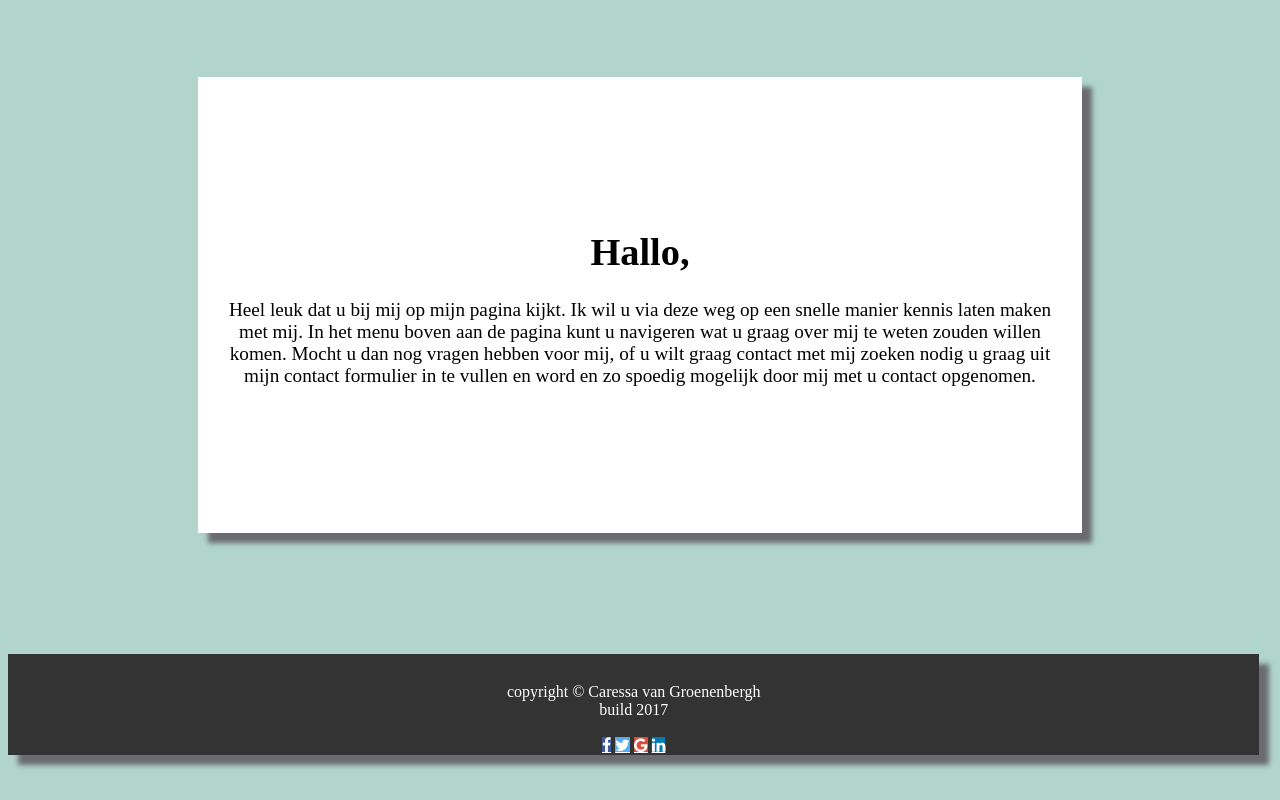
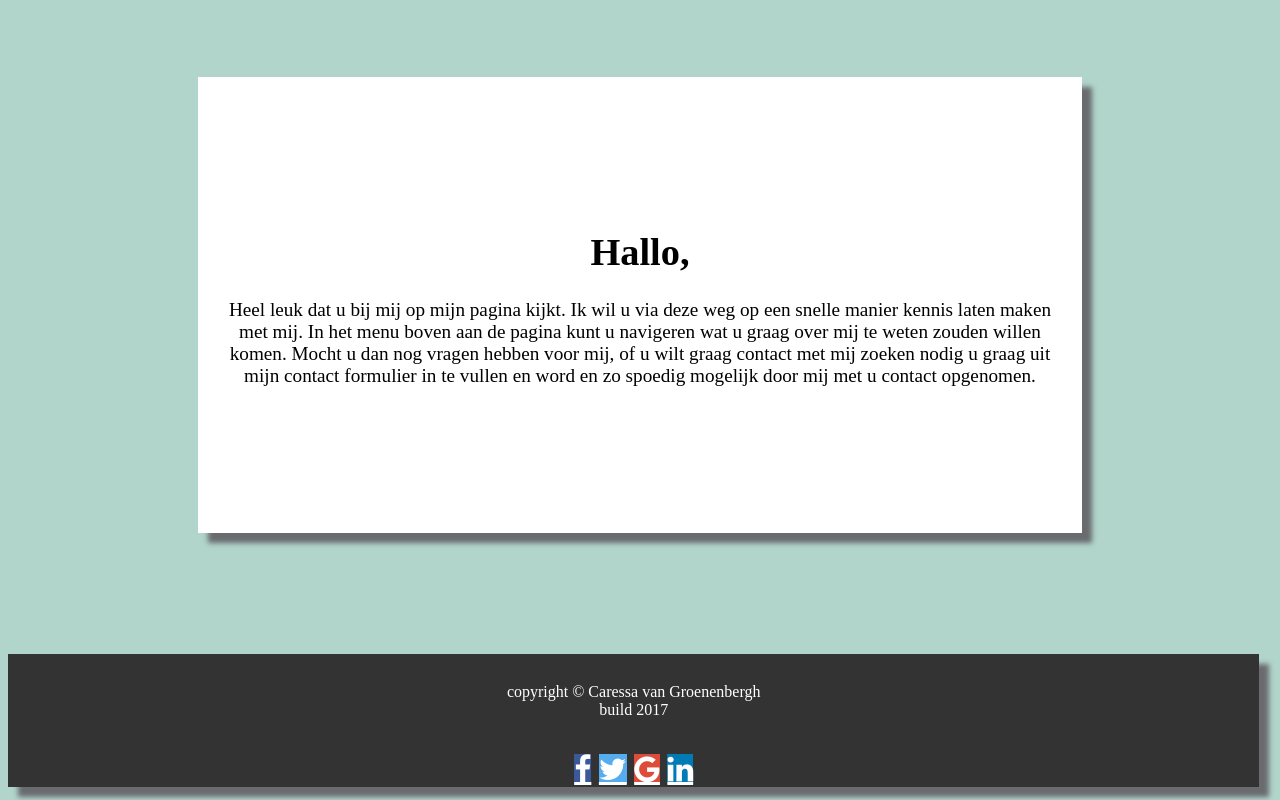
Before and after one commit to cares86/webpage, a plain HTML site: page index.html in a window 1280 px wide. Shown: the part 553-1353 px from the top of the page. Before the commit the page ends 1329 px from the top, so only its background shows below. Drawn offline with Linux system fonts and the light colour scheme.

Commit message:
style link verplaats, losse style tag verwijder, social media buttons grote aanpasbaar

```diff
--- a/index.html
+++ b/index.html
@@ -8,6 +8,7 @@
 
 <title> welkom</title>
 <link rel="stylesheet" type="text/css" href="style.css">
+<link rel="stylesheet" href="https://cdnjs.cloudflare.com/ajax/libs/font-awesome/4.7.0/css/font-awesome.min.css">
 <meta name="viewport" content="width=device-width, initial-scale=1">
 
 <header class="header">
@@ -75,13 +76,16 @@ Caressa van Groenenbergh
   <footer class="footer">
     <p>
       copyright &copy; Caressa van Groenenbergh<br/>build 2017<br/></br/>
-<style></style>
+    </p>
+
+<!-- Nieuwe div voor media buttons -->
+<div class="mediaButtons">
 <a href="https://www.facebook.com/cares.groen" class="fa fa-facebook" target="_blank"></a>
 <a href="https://twitter.com/CaresGroen" class="fa fa-twitter" target="black"></a>
 <a href="https://plus.google.com/u/0/107257152804881039880" class="fa fa-google"target="blank"></a>
 <a href="https://www.linkedin.com/in/caressa-van-groenenbergh-6212b5126/" class="fa fa-linkedin"target="blank"></a>
-    </P>
+</div>
     </footer>
-<link rel="stylesheet" href="https://cdnjs.cloudflare.com/ajax/libs/font-awesome/4.7.0/css/font-awesome.min.css">
+
 </body>
 </html>
--- a/style.css
+++ b/style.css
@@ -313,7 +313,6 @@ padding-top: 1%;
 }
 .fa {
   padding: 20px;
-  font-size: 2%;
   /*width: 30px;*/
   /*height: 30px;*/
   text-align: right;
@@ -345,3 +344,8 @@ padding-top: 1%;
   background: #007bb5;
   color: white;
 }
+
+/*past de grote van de social media buttons aan*/
+.mediaButtons {
+  font-size: 30px;
+}
```
